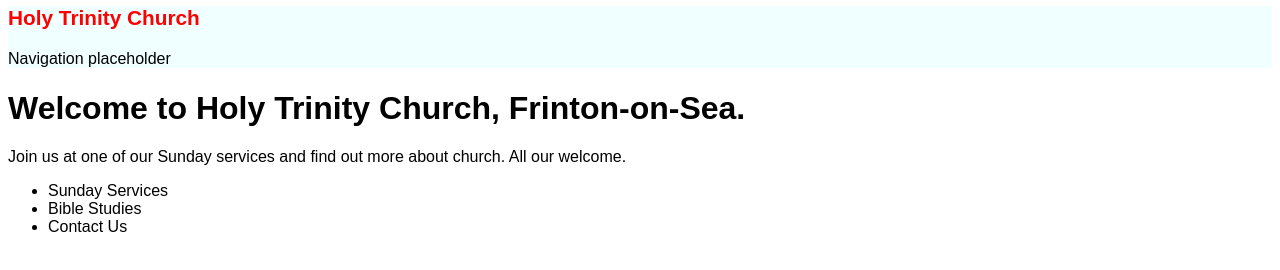
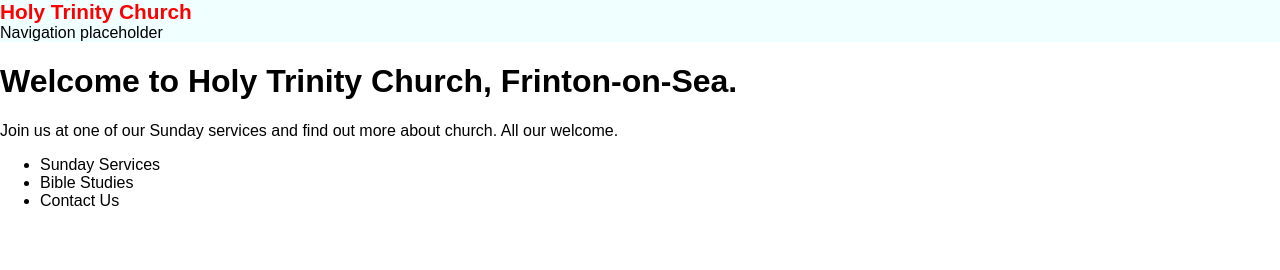
Before and after one commit to daniellievesley/HolyTrinityWebsite, a plain HTML site: page index.html in a window 1280 px wide. Drawn offline with Linux system fonts and the light colour scheme.

Commit message:
Initial styling

```diff
--- a/styles.css
+++ b/styles.css
@@ -1,5 +1,9 @@
 html {
     font-family: Arial;
+}
+
+body {
+    margin: 0;
 }
 
 #textlogo{
@@ -10,5 +14,8 @@ html {
 
 header {
     background-color: azure;
-    margin-top: -1.2%;
 }
+
+header p {
+    margin: 0;
+}
```
